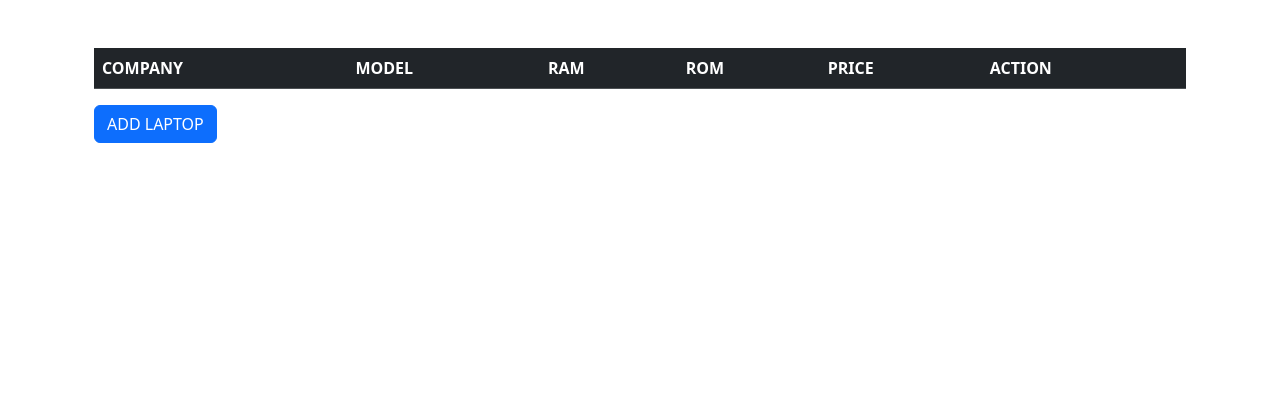
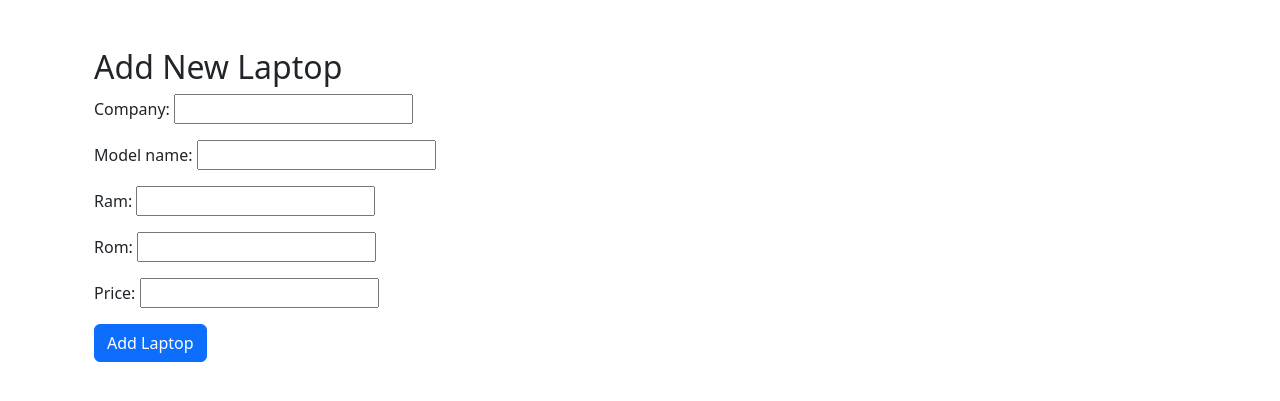
Before and after one commit to saiprasadingale/LapKart, a Django app: page /seller/add/ in a window 1280 px wide. Shown: the part 56-457 px from the top of the page. Run offline with Django 5.2, Linux system fonts and the light colour scheme; a user stored in the database is signed in; lists and menus that the app fills with data are empty.

Commit message:
Updated views, templates, and forms for adding and updating laptops

```diff
--- a/SellerApp/views.py
+++ b/SellerApp/views.py
@@ -1,4 +1,4 @@
-from django.shortcuts import render, redirect
+from django.shortcuts import render, redirect, get_object_or_404
 from django.http import HttpResponse
 from django.contrib.auth.decorators import login_required
 from .forms import LaptopForm
@@ -28,22 +28,20 @@ def show_laptop_view(request):
 
 
 
+
 def update_laptop_view(request, id):
-    lap_obj = Laptop.objects.get(id=id)
-    if request.method == 'POST':
-        form = LaptopForm(request.POST, instance=lap_obj)
+    laptop = get_object_or_404(Laptop, id=id)
+    if request.method == "POST":
+        form = LaptopForm(request.POST, instance=laptop)
         if form.is_valid():
             form.save()
-            return redirect('show_url')
+            return redirect('/seller/show/')
     else:
-        form = LaptopForm(instance=lap_obj)
+        form = LaptopForm(instance=laptop)
 
-    template_name = 'SellerApp/update_laptop.html'  # Changed template name
+    template_name = 'SellerApp/add_laptop.html'
     context = {'form': form}
     return render(request, template_name, context)
-
-
-
 def delete_laptop_view(request, id):
     lap_obj = Laptop.objects.get(id=id)
     lap_obj.delete()
--- a/templates/SellerApp/add_laptop.html
+++ b/templates/SellerApp/add_laptop.html
@@ -6,7 +6,7 @@
 <head>
     <meta charset="UTF-8">
     {% block title %}
-    <title>Show Laptop</title>
+    <title>Add Laptop</title>
     {% endblock %}
     <link href="https://cdn.jsdelivr.net/npm/bootstrap@5.3.2/dist/css/bootstrap.min.css"
           rel="stylesheet" integrity="sha384-T3c6CoIi6uLrA9TneNEoa7RxnatzjcDSCmG1MXxSR1GAsXEV/Dwwykc2MPK8M2HN"
@@ -17,34 +17,12 @@
 
 {% block content %}
 <div class="container mt-5">
-    <table class="table table-dark table-hover">
-        <thead>
-        <tr>
-            <th>COMPANY</th>
-            <th>MODEL</th>
-            <th>RAM</th>
-            <th>ROM</th>
-            <th>PRICE</th>
-            <th>ACTION</th>
-        </tr>
-        </thead>
-        <tbody>
-        {% for lap in laptop_objs %}
-        <tr>
-            <td>{{ lap.company }}</td>
-            <td>{{ lap.model_name }}</td>
-            <td>{{ lap.ram }}</td>
-            <td>{{ lap.rom }}</td>
-            <td>{{ lap.price }}</td>
-            <td>
-                <a href="{% url 'update_url' lap.id %}" class="btn btn-warning btn-sm">UPDATE</a>
-                <a href="{% url 'delete_url' lap.id %}" class="btn btn-danger btn-sm">DELETE</a>
-            </td>
-        </tr>
-        {% endfor %}
-        </tbody>
-    </table>
-    <a href="{% url 'add_url' %}" class="btn btn-primary">ADD LAPTOP</a>
+    <h2>Add New Laptop</h2>
+    <form method="post" action="{% url 'add_url' %}">
+        {% csrf_token %}
+        {{ form.as_p }}
+        <button type="submit" class="btn btn-primary">Add Laptop</button>
+    </form>
 </div>
 
 <script src="https://cdn.jsdelivr.net/npm/bootstrap@5.3.2/dist/js/bootstrap.bundle.min.js"
--- a/templates/authapp/login.html
+++ b/templates/authapp/login.html
@@ -5,7 +5,7 @@
 {% endblock %}
 
 {% block content %}
-    <div class="container form-container">
+    <div class="container form-container mt-5">
         <h1 class="fw-bolder">Login</h1>
         <form method="post" class="mb-3" id="loginForm">
             {% csrf_token %}
```
Also changed, not shown: authapp/views.py (+12 -14 lines), db.sqlite3.
